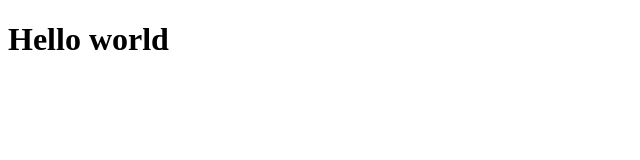
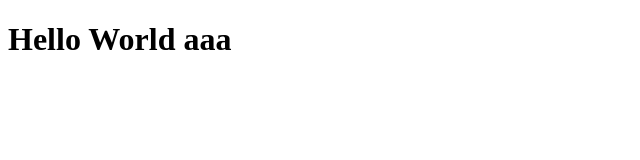
Before and after one commit to SebesHJDEV/Sebas_Dev, a plain HTML site: page Index.html in a window 1280 px wide. Shown: the whole page, without its empty margins (0-640 px from the left). Drawn offline with Linux system fonts and the light colour scheme.

Commit message:
index en minisculas
a

```diff
--- a/Index.html
+++ b/Index.html
@@ -6,6 +6,6 @@
     <title>Document</title>
 </head>
 <body>
-    <H1>Hello world</H1>
+    <H1>Hello World aaa</H1>
 </body>
 </html>
```
